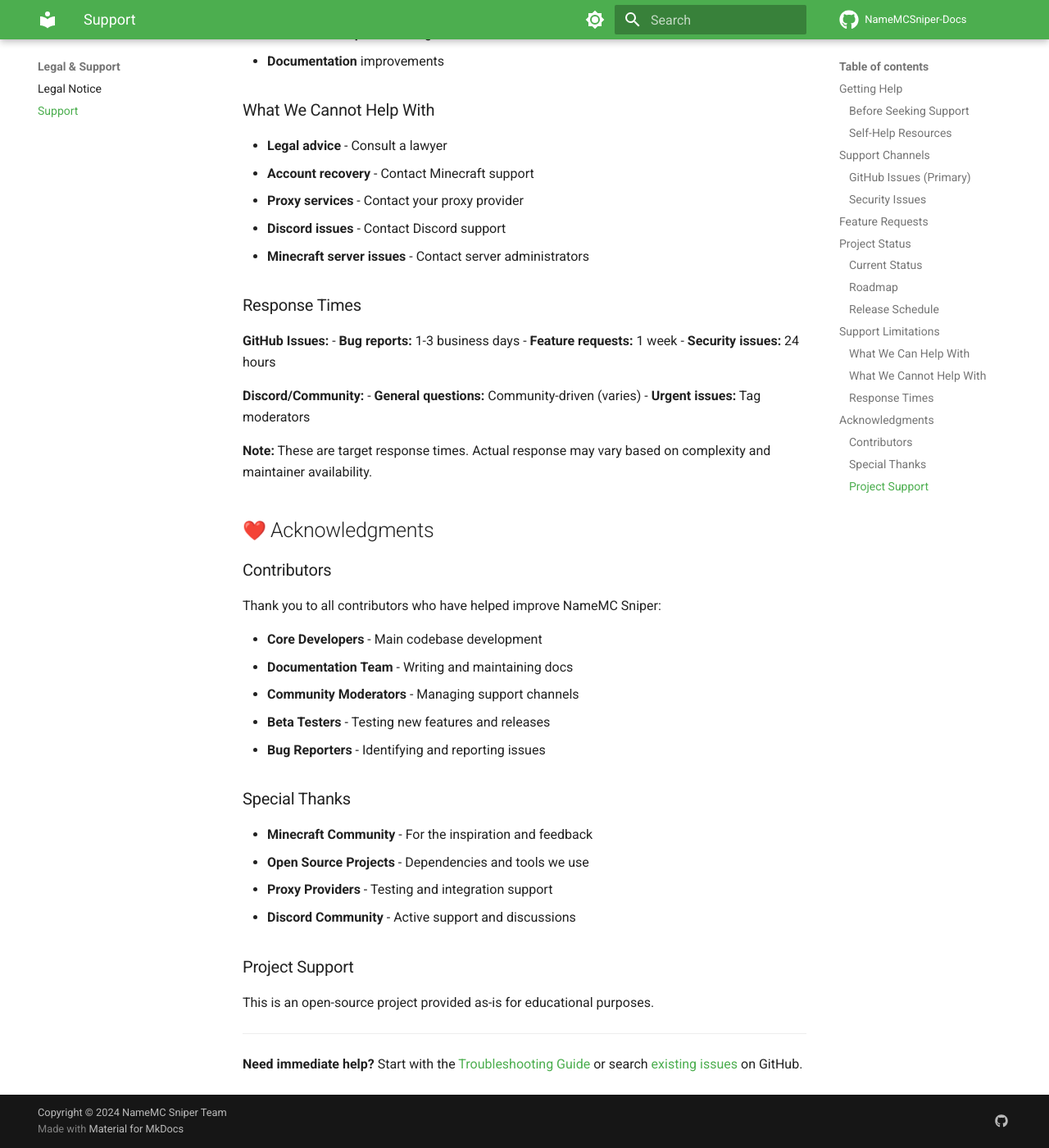
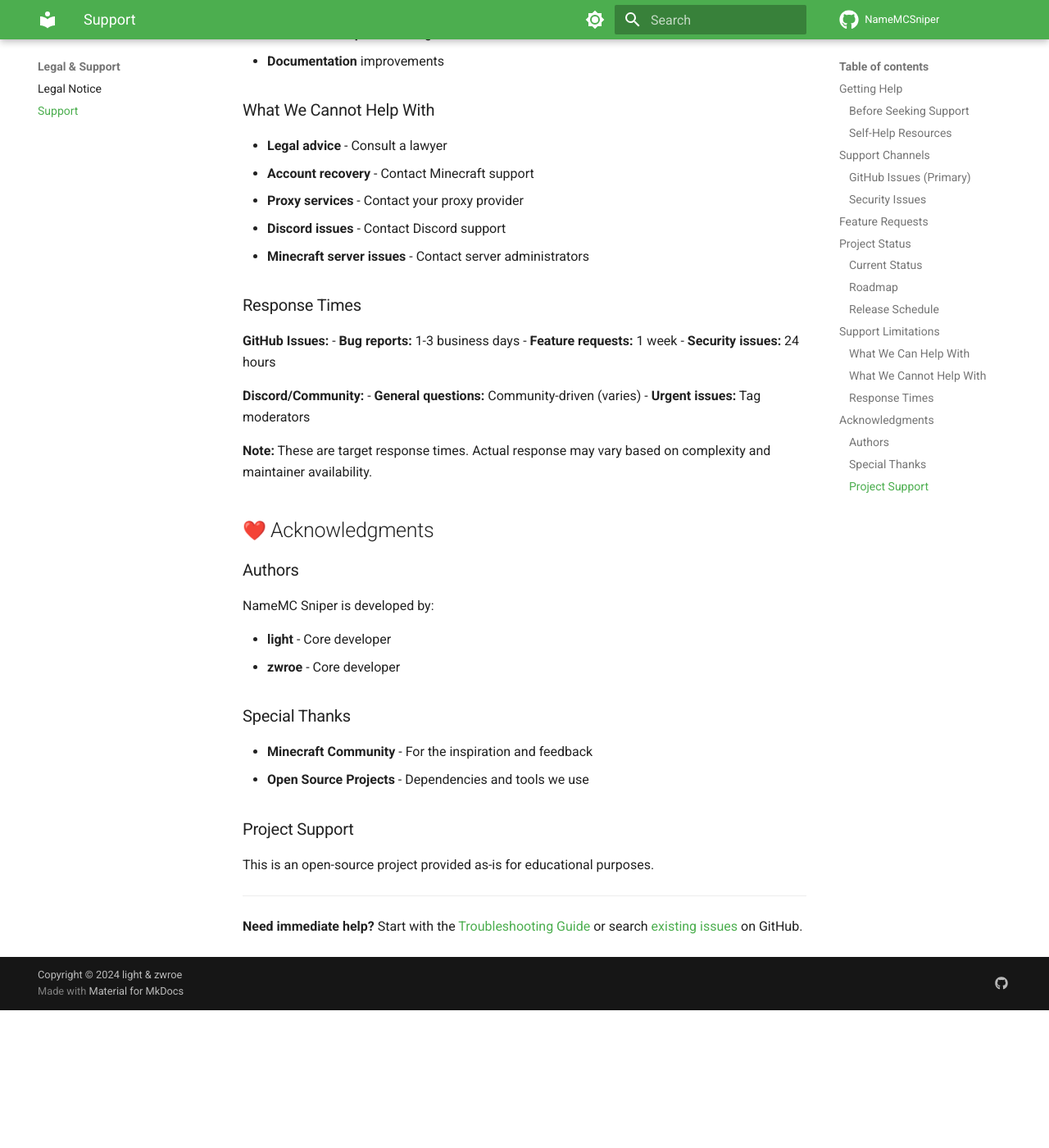
Before and after one commit to zwroee/NameMCSniper-Docs, an MkDocs documentation site: the page built from docs/legal/support.md, in a window 1280 px wide and 1400 px high, scrolled down 4249 px. Shown: the whole window at 82% size. Built offline with MkDocs 1.6.1 and Material for MkDocs 9.7.7, drawn with Linux system fonts in a browser that asks for light colours; emoji names are drawn with the system emoji font; comment, search, counter and statistics services are not loaded; the version menu is left out; after the commit the page ends 5481 px from its top, so only the background shows below that.

Commit message:
Update repository links and author information

```diff
--- a/docs/legal/support.md
+++ b/docs/legal/support.md
@@ -29,7 +29,7 @@
 - Documentation improvements
 
 **How to use:**
-1. Go to the [GitHub repository](https://github.com/zwroee/NameMCSniper-Docs)
+1. Go to the [GitHub repository](https://github.com/zwroee/NameMCSniper)
 2. Click "Issues" tab
 3. Search existing issues first
 4. Create new issue if needed
@@ -221,22 +221,17 @@
 
 ## :heart: Acknowledgments
 
-### Contributors
+### Authors
 
-Thank you to all contributors who have helped improve NameMC Sniper:
+NameMC Sniper is developed by:
 
-- **Core Developers** - Main codebase development
-- **Documentation Team** - Writing and maintaining docs
-- **Community Moderators** - Managing support channels
-- **Beta Testers** - Testing new features and releases
-- **Bug Reporters** - Identifying and reporting issues
+- **light** - Core developer
+- **zwroe** - Core developer
 
 ### Special Thanks
 
 - **Minecraft Community** - For the inspiration and feedback
 - **Open Source Projects** - Dependencies and tools we use
-- **Proxy Providers** - Testing and integration support
-- **Discord Community** - Active support and discussions
 
 ### Project Support
 
@@ -244,4 +239,4 @@
 
 ---
 
-**Need immediate help?** Start with the [Troubleshooting Guide](../advanced/troubleshooting.md) or search [existing issues](https://github.com/zwroee/NameMCSniper-Docs/issues) on GitHub.
+**Need immediate help?** Start with the [Troubleshooting Guide](../advanced/troubleshooting.md) or search [existing issues](https://github.com/zwroee/NameMCSniper/issues) on GitHub.
--- a/mkdocs.yml
+++ b/mkdocs.yml
@@ -1,15 +1,15 @@
 site_name: NameMC Sniper Documentation
 site_description: A powerful CLI Minecraft username sniper with proxy support and Discord notifications
-site_author: NameMC Sniper Team
+site_author: light & zwroe
 site_url: https://zwroee.github.io/NameMCSniper-Docs
 
 # Repository
-repo_name: NameMCSniper-Docs
-repo_url: https://github.com/zwroee/NameMCSniper-Docs
-edit_uri: edit/main/docs/
+repo_name: NameMCSniper
+repo_url: https://github.com/zwroee/NameMCSniper
+edit_uri: ""
 
 # Copyright
-copyright: Copyright &copy; 2024 NameMC Sniper Team
+copyright: Copyright &copy; 2024 light & zwroe
 
 # Configuration
 theme:
@@ -91,6 +91,6 @@
 extra:
   social:
     - icon: fontawesome/brands/github
-      link: https://github.com/your-username/NameMcSniper
+      link: https://github.com/zwroee/NameMCSniper
   version:
     provider: mike
```
Also changed, not shown: README.md (+3 -3 lines), docs/getting-started/installation.md (+2 -5 lines), docs/index.md (+13 -3 lines), docs/legal/legal-notice.md (+1 -1 lines), 1 other file.
